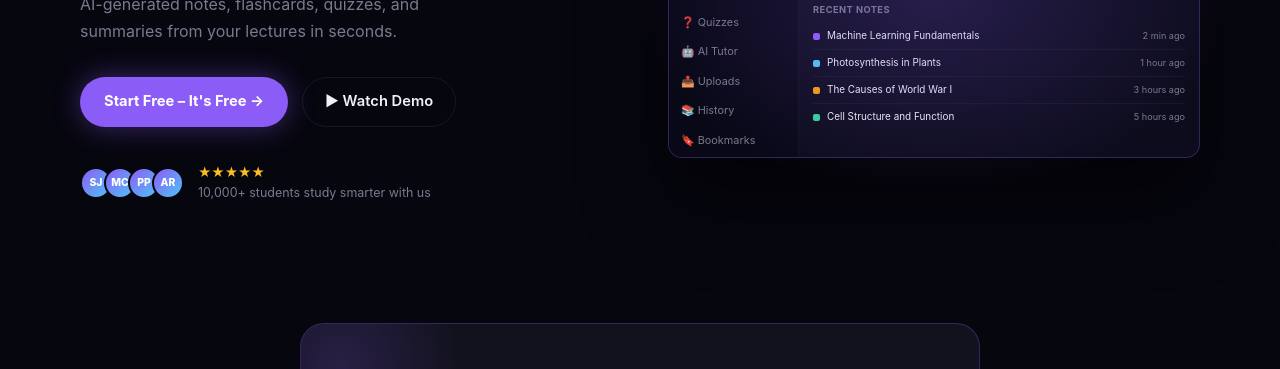
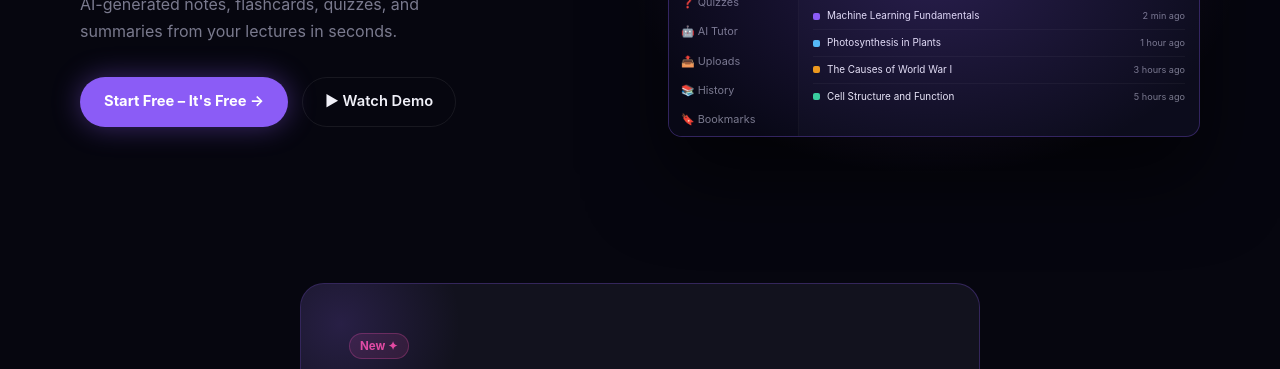
Before and after one commit to TomHtsk/geniusnotes-ai, a plain HTML site: page index.html in a window 1280 px wide. Shown: the part 363-732 px from the top of the page. Drawn offline with Linux system fonts and the light colour scheme.

Commit message:
Remove social proof avatars section

```diff
--- a/index.html
+++ b/index.html
@@ -293,15 +293,6 @@
       <a href="mailto:tskhenrytx@gmail.com?subject=GeniusNotes.ai Early Access" class="btn-primary">Start Free – It's Free →</a>
       <a href="#how-it-works" class="btn-outline">▶ Watch Demo</a>
     </div>
-    <div class="social-proof">
-      <div class="avatars">
-        <span>SJ</span><span>MC</span><span>PP</span><span>AR</span>
-      </div>
-      <div class="social-text">
-        <div class="stars">★★★★★</div>
-        <div class="social-count">10,000+ students study smarter with us</div>
-      </div>
-    </div>
   </div>
 
   <div class="mockup-wrap">
```
